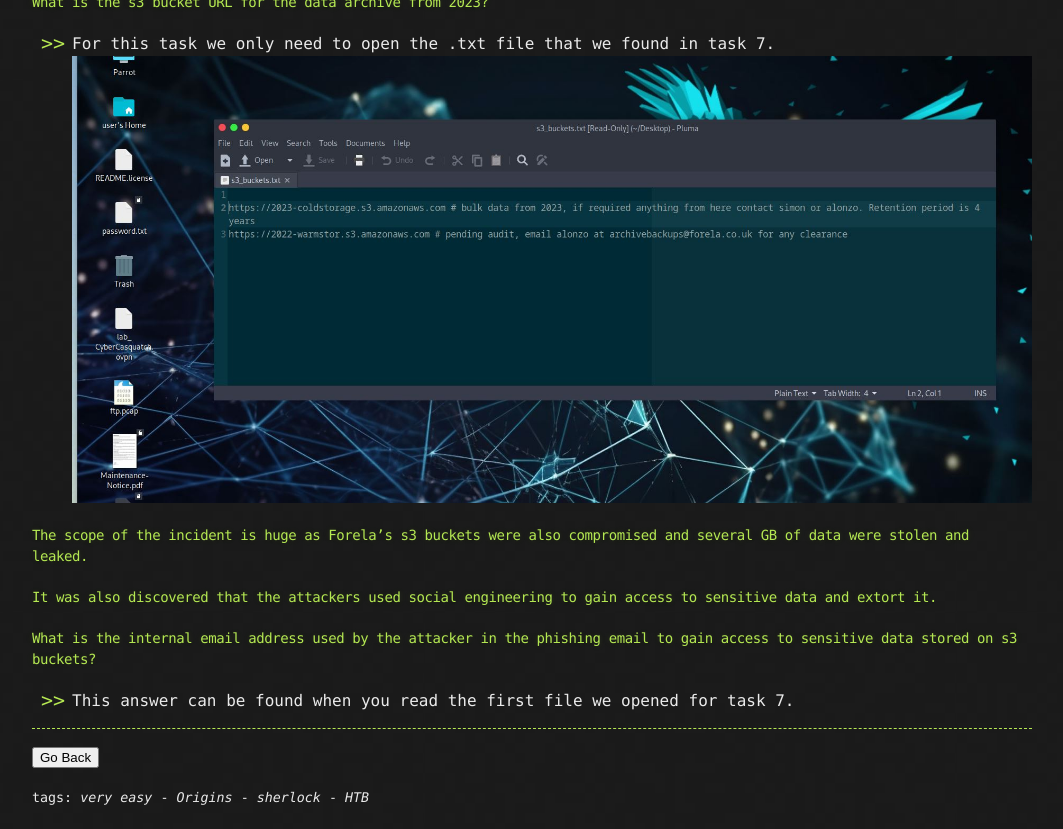
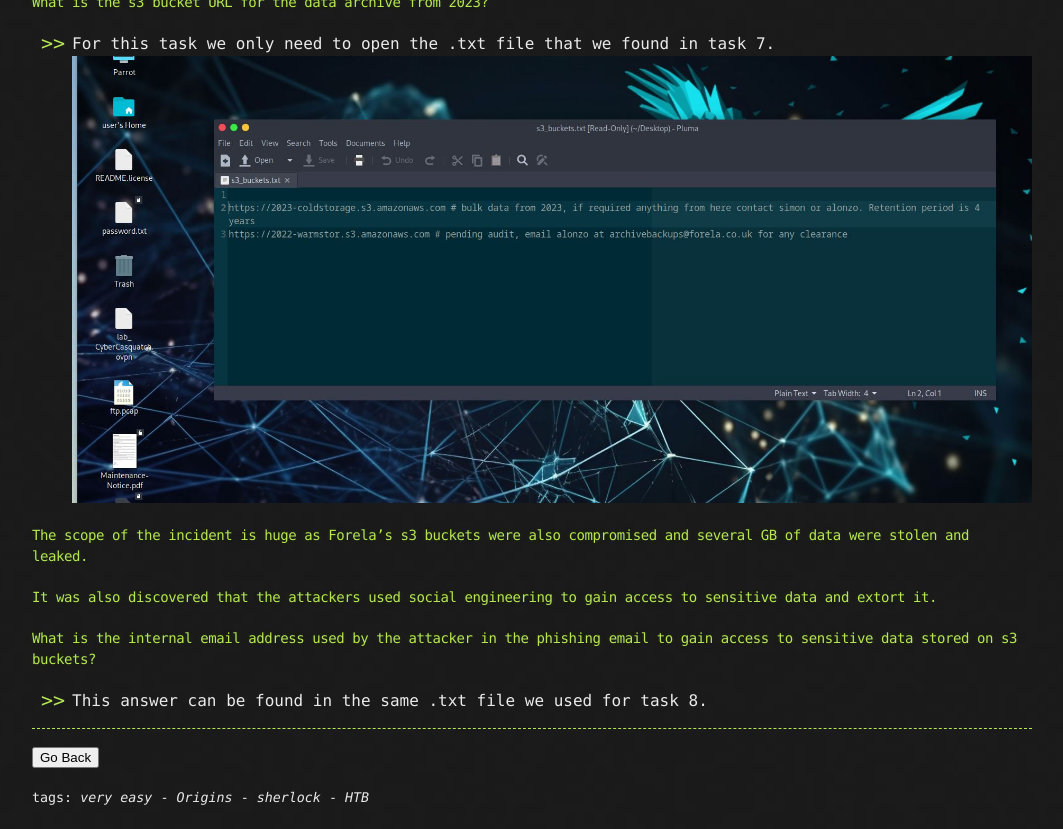
Before and after one commit to CyberCasquatch/cybercasquatch.github.io, a Jekyll site: the page built from _posts/Walkthroughs/2025-05-11-origins-sherlock.md, in a window 1280 px wide and 900 px high, scrolled down 5701 px, cut to the strip 71-900 px from the top of the window. Shown: the whole strip, without its empty margins (108-1171 px from the left). Built offline with Jekyll 4.4.1, drawn with Linux system fonts in a browser that asks for light colours; the repository's description, which GitHub fills in, is left out.

Commit message:
Update 2025-05-11-origins-sherlock.md

```diff
--- a/_posts/Walkthroughs/2025-05-11-origins-sherlock.md
+++ b/_posts/Walkthroughs/2025-05-11-origins-sherlock.md
@@ -63,7 +63,7 @@ _Make sure to download the Origins.zip to a safe place to analyse._
 #### The scope of the incident is huge as Forela's s3 buckets were also compromised and several GB of data were stolen and leaked.
 #### It was also discovered that the attackers used social engineering to gain access to sensitive data and extort it.
 #### What is the internal email address used by the attacker in the phishing email to gain access to sensitive data stored on s3 buckets?
-- This answer can be found when you read the first file we opened for task 7.
+- This answer can be found in the same .txt file we used for task 8.
 
 * * *
 
```
